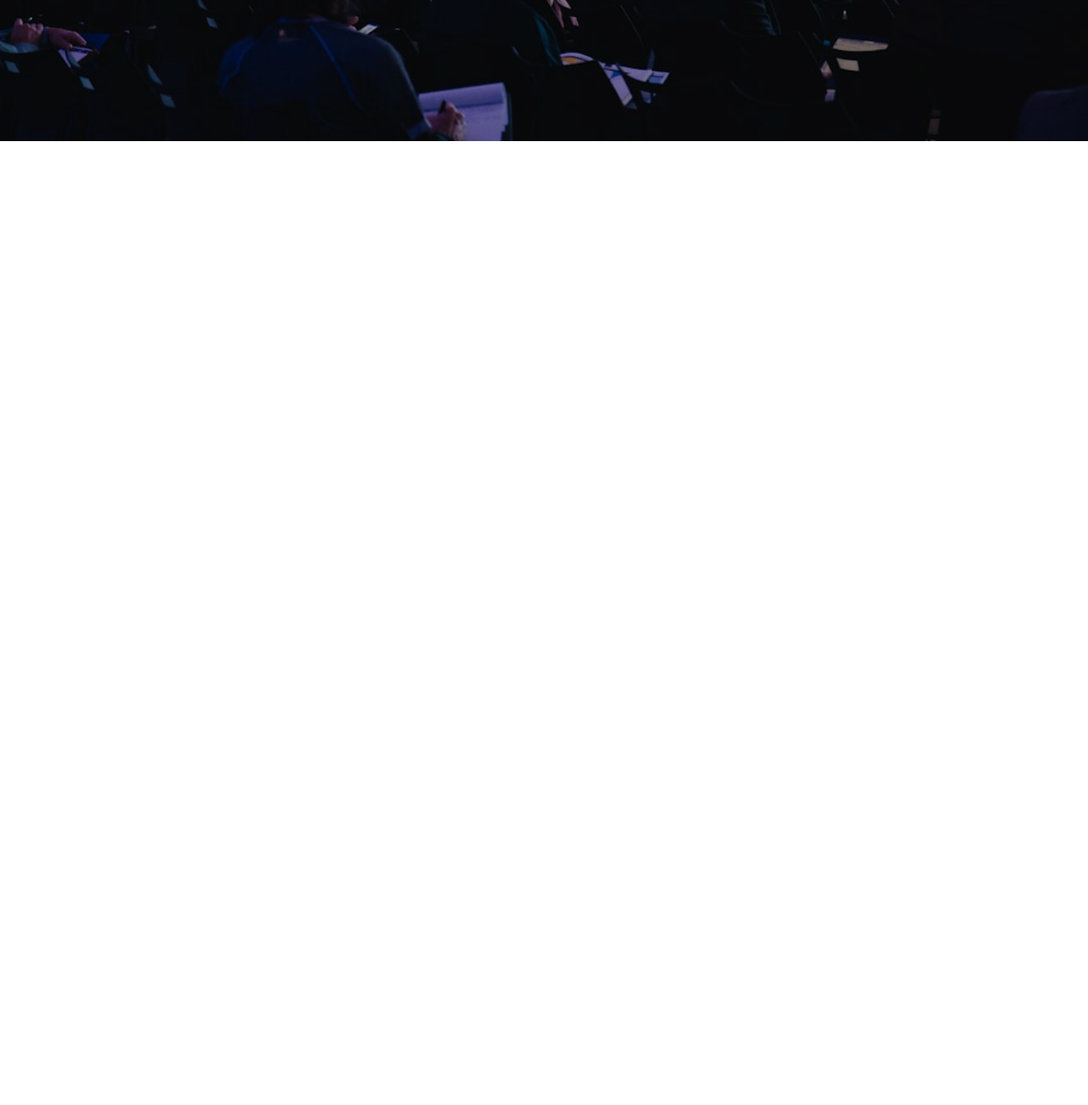
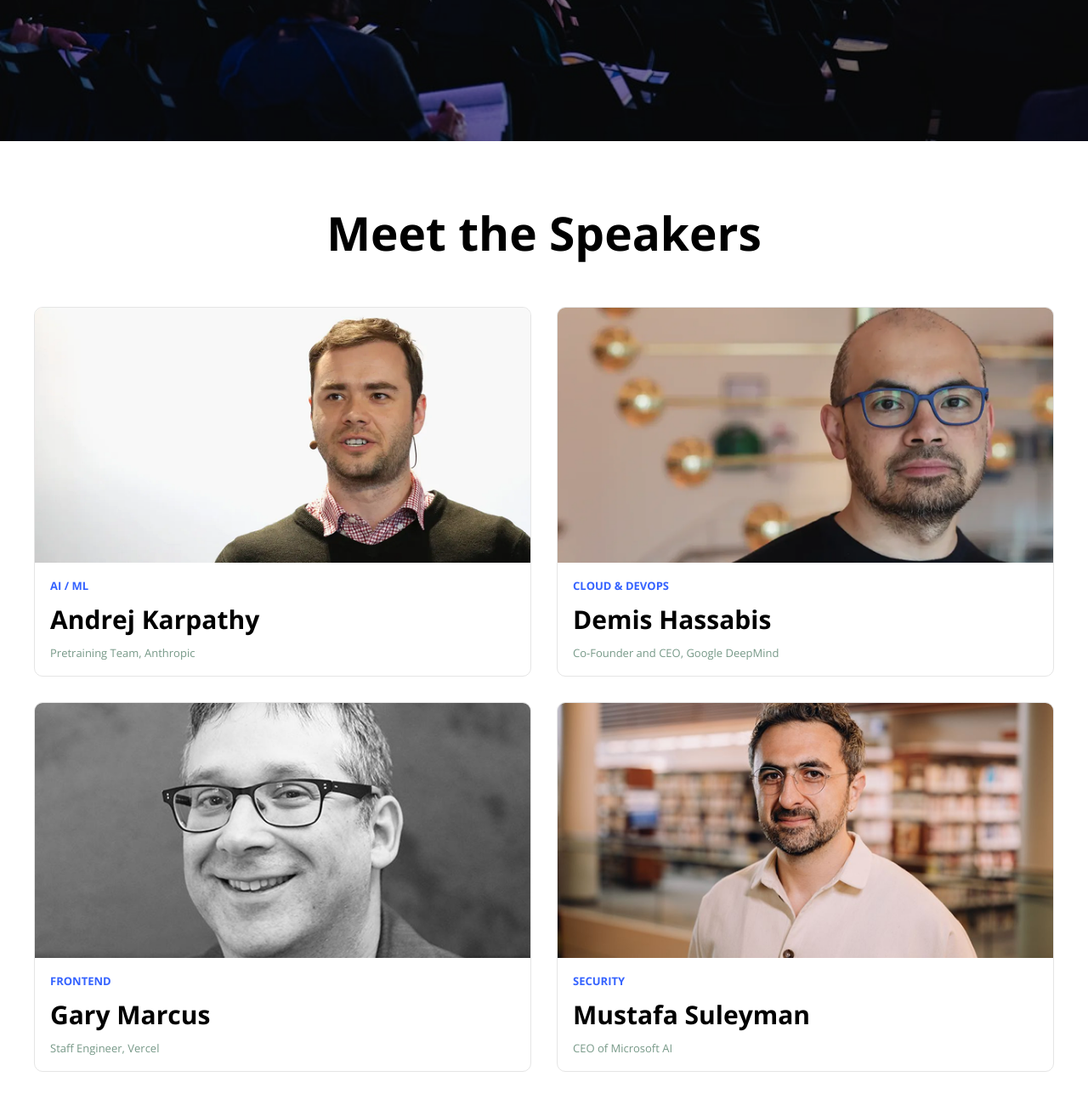
Before and after one commit to hridi61/b14-a1-solution, a plain HTML site: page index.html in a window 1280 px wide. Shown: the part 616-1916 px from the top of the page at 85% size. Before the commit the page ends 800 px from the top, so only its background shows below. Drawn offline with nearby package versions, Linux system fonts and the light colour scheme.

Commit message:
first commit

```diff
--- a/index.html
+++ b/index.html
@@ -44,5 +44,48 @@
 
         </div>
    </section>
+
+   <section class="speaker-section">
+    <div class="container">
+        <h2 class="speaker-title">Meet the Speakers</h2>
+        <div class="speaker-card-parent">
+            <div class="speaker-card">
+                <img src="./assets/andrej.png" alt="andrej">
+                <div class="speaker-content">
+                    <p class="speaker-category">AI / ML</p>
+                    <h3 class="speaker-name">Andrej Karpathy</h3>
+                    <p class="speaker-designation">Pretraining Team, Anthropic</p>
+                </div>
+            </div>
+
+            <div class="speaker-card">
+                <img src="./assets/demis.png" alt="demis">
+                <div class="speaker-content">
+                    <p class="speaker-category">CLOUD & DEVOPS</p>
+                    <h3 class="speaker-name">Demis Hassabis</h3>
+                    <p class="speaker-designation">Co-Founder and CEO, Google DeepMind</p>
+                </div>
+            </div>
+
+            <div class="speaker-card">
+                <img src="./assets/gary.png" alt="gary">
+                <div class="speaker-content">
+                    <p class="speaker-category">FRONTEND</p>
+                    <h3 class="speaker-name">Gary Marcus</h3>
+                    <p class="speaker-designation">Staff Engineer, Vercel</p>
+                </div>
+            </div>
+
+            <div class="speaker-card">
+                <img src="./assets/mustafa.png" alt="mustafa">
+                <div class="speaker-content">
+                    <p class="speaker-category">SECURITY</p>
+                    <h3 class="speaker-name">Mustafa Suleyman</h3>
+                    <p class="speaker-designation">CEO of Microsoft AI</p>
+                </div>
+            </div>
+        </div>
+    </div>
+   </section>
 </body>
 </html>
--- a/style.css
+++ b/style.css
@@ -115,5 +115,55 @@ img{
     font-size:18px;
     line-height:30px;
     margin-bottom:30px;
+}
 
+.speaker-section{
+    margin:70px auto;
 }
+
+.speaker-title{
+    text-align:center;
+    font-size:55px;
+    font-weight:bold;
+    margin-bottom:50px;
+}
+
+.speaker-card-parent{
+    display:grid;
+    grid-template-columns:repeat(2,1fr);
+    gap:30px;
+}
+
+.speaker-card{
+    border:1px solid #e5e5e5;
+    border-radius:10px;
+    overflow:hidden;
+}
+
+.speaker-card img{
+    width:100%;
+    height:300px;
+    object-fit:cover;
+    display:block;
+}
+
+.speaker-content{
+    padding:18px;
+}
+
+.speaker-category{
+    color:#3563ff;
+    font-size:13px;
+    font-weight:bold;
+    margin-bottom:10px;
+}
+
+.speaker-name{
+    font-size:30px;
+    margin-bottom:10px;
+}
+
+.speaker-designation{
+    color:#798;
+    font-size:13px;
+}
```
